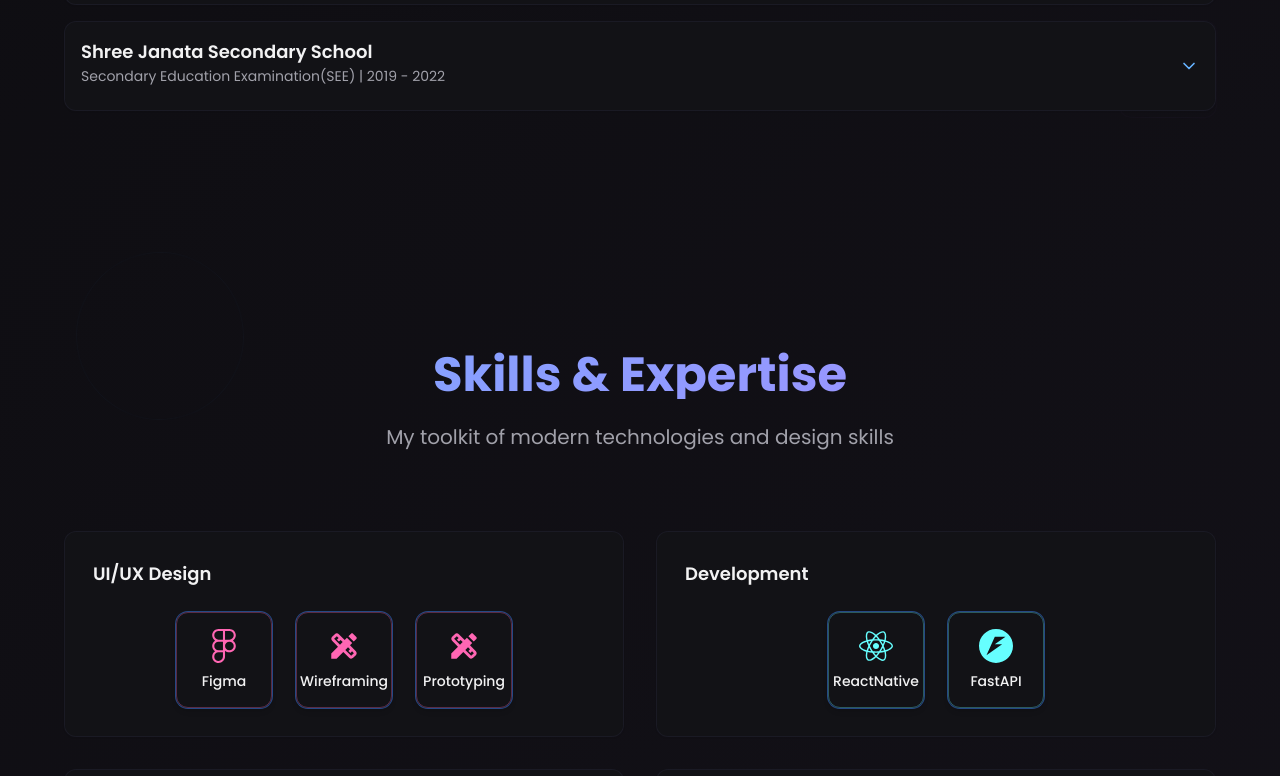
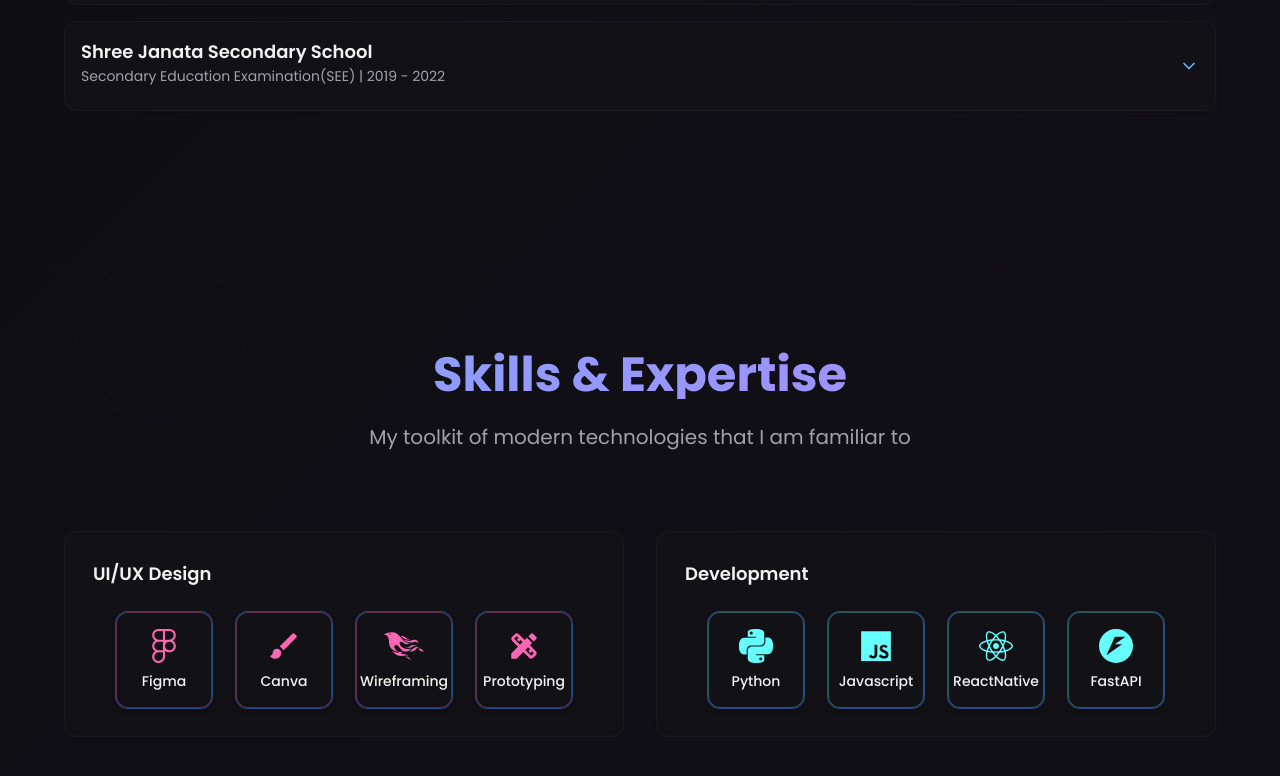
Before and after one commit to Neeschal1/Portfolio, a React (Vite) app: page / in a window 1280 px wide. Shown: the part 2021-2797 px from the top of the page. Built offline with nearby package versions, Linux system fonts and the light colour scheme.

Commit message:
skills modification

```diff
--- a/src/components/Skills.tsx
+++ b/src/components/Skills.tsx
@@ -1,8 +1,8 @@
 import { Card } from "@/components/ui/card";
 import { useScrollAnimation, useParallax } from "../hooks/use-Parallax";
-import { FaFigma, FaReact, FaPython, FaJava, FaJs } from "react-icons/fa";
-import { SiNumpy, SiPandas, SiFastapi, SiTailwindcss } from "react-icons/si";
-import { MdDesignServices } from "react-icons/md";
+import { FaFigma, FaReact, FaPython, FaJava, FaJs, FaPhoenixFramework } from "react-icons/fa";
+import { SiNumpy, SiPandas, SiFastapi, SiTailwindcss, SiPython } from "react-icons/si";
+import { MdBrush, MdDesignServices, MdFormatPaint } from "react-icons/md";
 
 const Skills = () => {
   const scrollRef = useScrollAnimation();
@@ -14,7 +14,8 @@ const Skills = () => {
       color: "neon-pink",
       skills: [
         { name: "Figma", icon: FaFigma },
-        { name: "Wireframing", icon: MdDesignServices },
+        { name: "Canva", icon: MdBrush },
+        { name: "Wireframing", icon: FaPhoenixFramework  },
         { name: "Prototyping", icon: MdDesignServices },
       ],
     },
@@ -22,26 +23,28 @@ const Skills = () => {
       title: "Development",
       color: "neon-cyan",
       skills: [
+        { name: "Python", icon: SiPython },
+        { name: "Javascript", icon: FaJs },
         { name: "ReactNative", icon: FaReact },
         { name: "FastAPI", icon: SiFastapi },
       ],
     },
-    {
-      title: "Languages",
-      color: "neon-cyan",
-      skills: [
-        { name: "Python", icon: FaPython },
-        { name: "Javascript", icon: FaJs },
-      ],
-    },
-    {
-      title: "AI & Data",
-      color: "neon-pink",
-      skills: [
-        { name: "NumPy", icon: SiNumpy },
-        { name: "Pandas", icon: SiPandas },
-      ],
-    },
+    // {
+    //   title: "Languages",
+    //   color: "neon-cyan",
+    //   skills: [
+    //     { name: "Python", icon: FaPython },
+    //     { name: "Javascript", icon: FaJs },
+    //   ],
+    // },
+    // {
+    //   title: "AI & Data",
+    //   color: "neon-pink",
+    //   skills: [
+    //     { name: "NumPy", icon: SiNumpy },
+    //     { name: "Pandas", icon: SiPandas },
+    //   ],
+    // },
   ];
 
   return (
@@ -64,7 +67,7 @@ const Skills = () => {
             Skills & Expertise
           </h2>
           <p className="text-xl text-muted-foreground max-w-3xl mx-auto font-poppins">
-            My toolkit of modern technologies and design skills
+            My toolkit of modern technologies that I am familiar to
           </p>
         </div>
 
```
